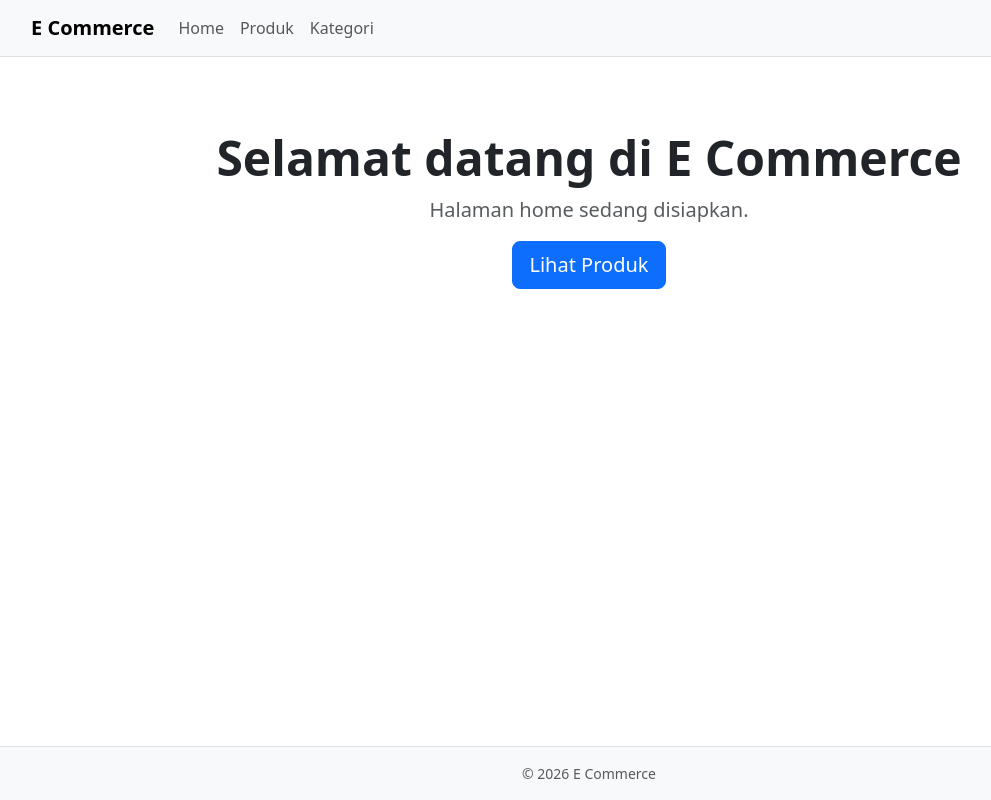
After one commit to Mifta24/e-commerce, a Rails app: template app/views/home/index.html.erb in a window 1280 px wide. The commit adds this page. Shown: the whole page, without its empty margins (51-1042 px from the left). Run offline with Rails 7, Linux system fonts and the light colour scheme; the template is opened without the code that fills it, so the values that code supplies are empty; some libraries are stand-ins or nearby versions.

Commit message:
Add home page layout with navbar and footer: implement basic structure and navigation

```diff
--- /dev/null
+++ b/app/controllers/home_controller.rb
@@ -0,0 +1,4 @@
+class HomeController < ApplicationController
+  def index
+  end
+end
--- /dev/null
+++ b/app/views/home/index.html.erb
@@ -0,0 +1,6 @@
+<%# Halaman home: kerangka kosong, desain menyusul. %>
+<section class="py-5 text-center">
+  <h1 class="display-5 fw-bold">Selamat datang di E Commerce</h1>
+  <p class="lead text-body-secondary">Halaman home sedang disiapkan.</p>
+  <%= link_to "Lihat Produk", products_path, class: "btn btn-primary btn-lg" %>
+</section>
--- a/app/views/layouts/application.html.erb
+++ b/app/views/layouts/application.html.erb
@@ -18,12 +18,24 @@
     <link rel="icon" href="/icon.svg" type="image/svg+xml">
     <link rel="apple-touch-icon" href="/icon.png">
 
+    <%# Bootstrap via CDN (sementara; bisa dipindah ke importmap/lokal nanti) %>
+    <link rel="stylesheet" href="https://cdn.jsdelivr.net/npm/bootstrap@5.3.3/dist/css/bootstrap.min.css"
+          integrity="sha384-QWTKZyjpPEjISv5WaRU9OFeRpok6YctnYmDr5pNlyT2bRjXh0JMhjY6hW+ALEwIH" crossorigin="anonymous">
+
     <%# Includes all stylesheet files in app/assets/stylesheets %>
     <%= stylesheet_link_tag :app, "data-turbo-track": "reload" %>
     <%= javascript_importmap_tags %>
+    <script src="https://cdn.jsdelivr.net/npm/bootstrap@5.3.3/dist/js/bootstrap.bundle.min.js"
+            integrity="sha384-YvpcrYf0tY3lHB60NNkmXc5s9fDVZLESaAA55NDzOxhy9GkcIdslK1eN7N6jIeHz" crossorigin="anonymous" defer></script>
   </head>
 
-  <body>
-    <%= yield %>
+  <body class="d-flex flex-column min-vh-100">
+    <%= render "shared/navbar" %>
+
+    <main class="container flex-grow-1 py-4">
+      <%= yield %>
+    </main>
+
+    <%= render "shared/footer" %>
   </body>
 </html>
--- /dev/null
+++ b/app/views/shared/_footer.html.erb
@@ -0,0 +1,5 @@
+<footer class="border-top py-3 mt-auto bg-body-tertiary">
+  <div class="container text-center text-body-secondary small">
+    &copy; <%= Date.current.year %> E Commerce
+  </div>
+</footer>
--- /dev/null
+++ b/app/views/shared/_navbar.html.erb
@@ -0,0 +1,16 @@
+<nav class="navbar navbar-expand-lg bg-body-tertiary border-bottom">
+  <div class="container">
+    <%= link_to "E Commerce", root_path, class: "navbar-brand fw-bold" %>
+    <button class="navbar-toggler" type="button" data-bs-toggle="collapse" data-bs-target="#mainNav"
+            aria-controls="mainNav" aria-expanded="false" aria-label="Toggle navigation">
+      <span class="navbar-toggler-icon"></span>
+    </button>
+    <div class="collapse navbar-collapse" id="mainNav">
+      <ul class="navbar-nav me-auto mb-2 mb-lg-0">
+        <li class="nav-item"><%= link_to "Home", root_path, class: "nav-link #{'active' if current_page?(root_path)}" %></li>
+        <li class="nav-item"><%= link_to "Produk", products_path, class: "nav-link #{'active' if controller_name == 'products'}" %></li>
+        <li class="nav-item"><%= link_to "Kategori", categories_path, class: "nav-link #{'active' if controller_name == 'categories'}" %></li>
+      </ul>
+    </div>
+  </div>
+</nav>
--- a/config/routes.rb
+++ b/config/routes.rb
@@ -13,5 +13,5 @@ Rails.application.routes.draw do
   # get "service-worker" => "rails/pwa#service_worker", as: :pwa_service_worker
 
   # Defines the root path route ("/")
-  # root "posts#index"
+  root "home#index"
 end
```
Also changed, not shown: test/controllers/categories_controller_test.rb (+1 -1 lines), test/controllers/home_controller_test.rb (added, +10 -0 lines), test/fixtures/categories.yml (+1 -1 lines).
